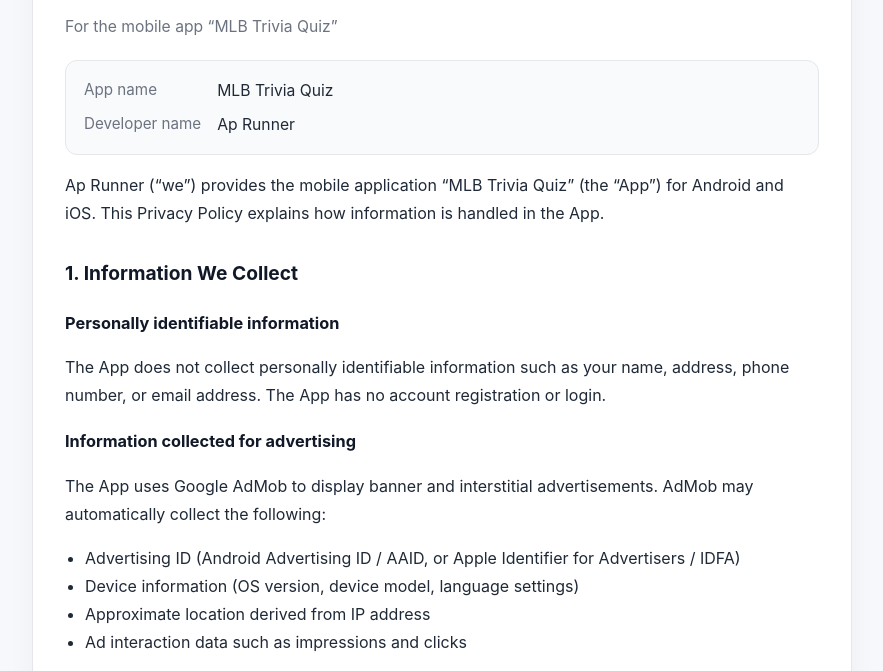
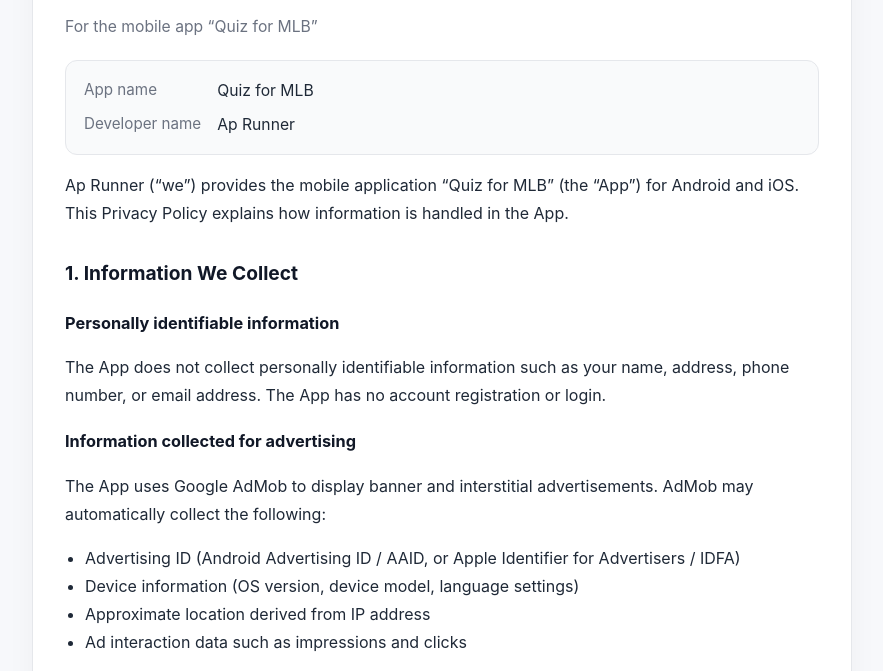
Before and after one commit to weblab100/ap_privacy_policy, a plain HTML site: page mlb_quiz/index.html in a window 1280 px wide. Shown: the part 129-800 px from the top of the page, without its empty margins (198-1081 px from the left). Drawn offline with Linux system fonts and the light colour scheme.

Commit message:
Add files via upload

```diff
--- a/mlb_quiz/index.html
+++ b/mlb_quiz/index.html
@@ -3,7 +3,7 @@
 <head>
 <meta charset="utf-8">
 <meta name="viewport" content="width=device-width, initial-scale=1">
-<title>Privacy Policy | MLB Trivia Quiz - Ap Runner</title>
+<title>Privacy Policy | Quiz for MLB - Ap Runner</title>
 <style>
   :root {
     --bg: #f7f8fb;
@@ -60,16 +60,16 @@
 <div class="card">
 
 <h1>Privacy Policy</h1>
-<p class="subtitle">For the mobile app &ldquo;MLB Trivia Quiz&rdquo;</p>
+<p class="subtitle">For the mobile app &ldquo;Quiz for MLB&rdquo;</p>
 
 <div class="ident">
   <dl>
-    <dt>App name</dt><dd>MLB Trivia Quiz</dd>
+    <dt>App name</dt><dd>Quiz for MLB</dd>
     <dt>Developer name</dt><dd>Ap Runner</dd>
   </dl>
 </div>
 
-<p>Ap Runner (&ldquo;we&rdquo;) provides the mobile application &ldquo;MLB Trivia Quiz&rdquo; (the &ldquo;App&rdquo;) for Android and iOS. This Privacy Policy explains how information is handled in the App.</p>
+<p>Ap Runner (&ldquo;we&rdquo;) provides the mobile application &ldquo;Quiz for MLB&rdquo; (the &ldquo;App&rdquo;) for Android and iOS. This Privacy Policy explains how information is handled in the App.</p>
 
 <h2>1. Information We Collect</h2>
 <h3>Personally identifiable information</h3>
```
